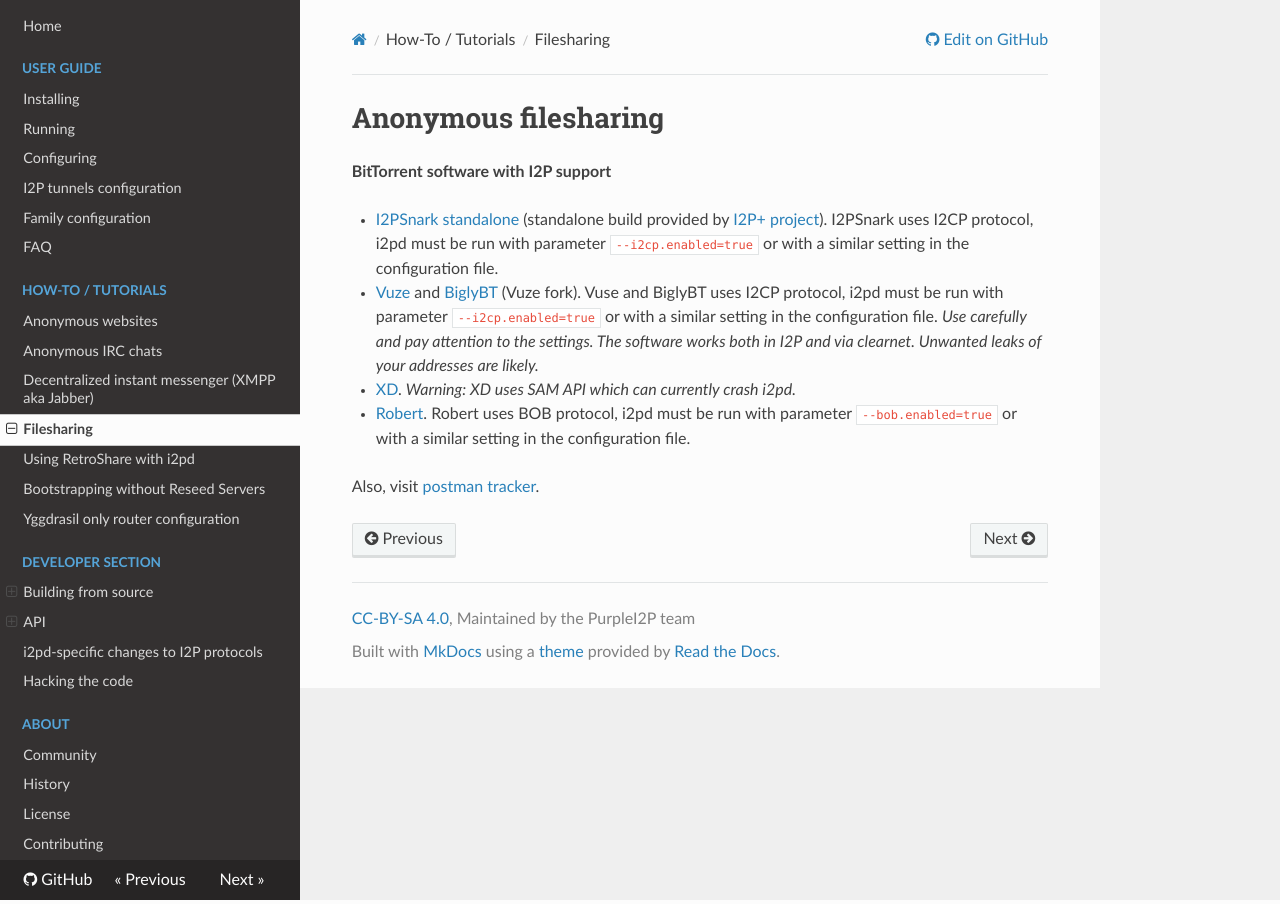
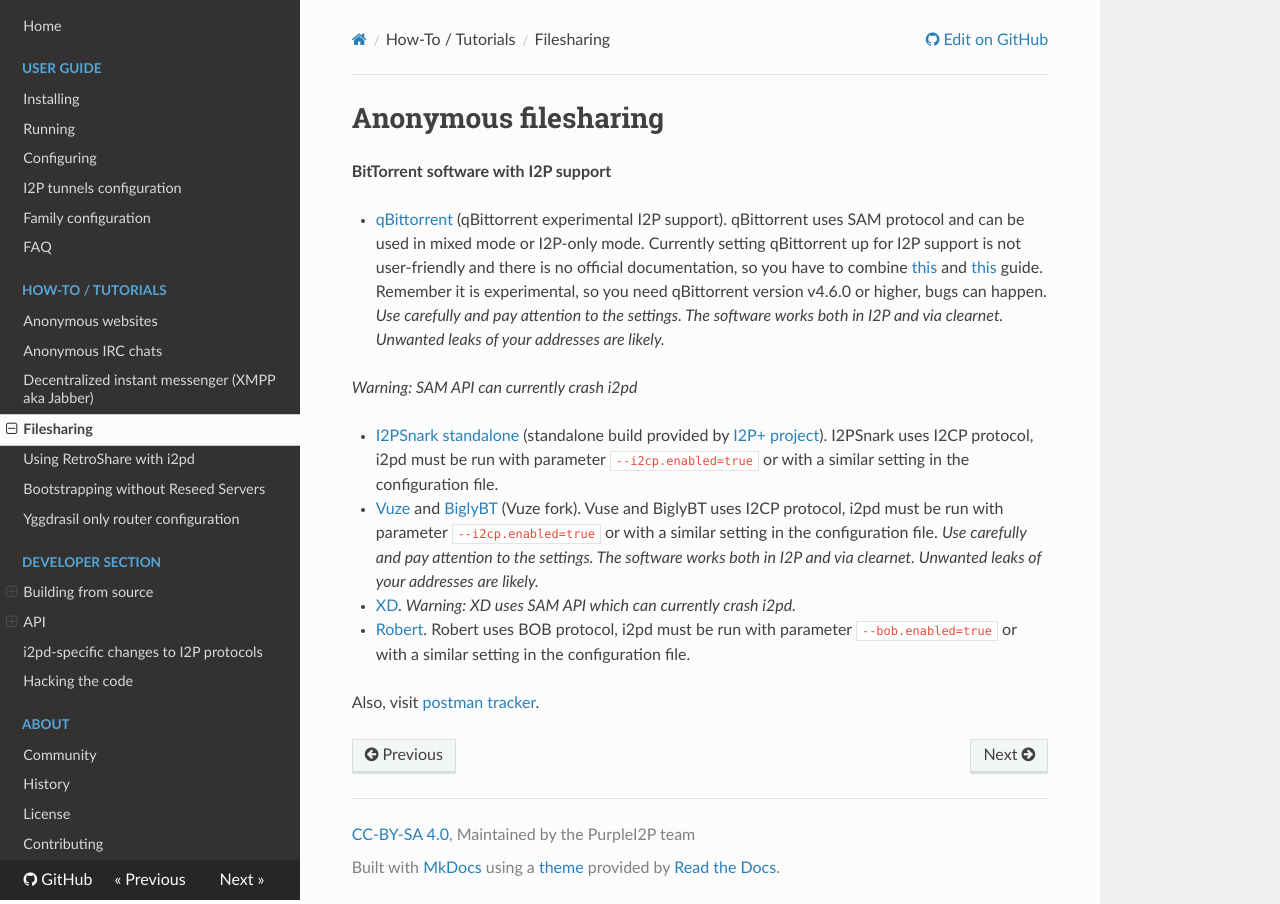
Before and after one commit to PurpleI2P/i2pd_docs_en, an MkDocs documentation site: the page built from docs/tutorials/filesharing.md, in a window 1280 px wide. Built offline with MkDocs 1.6.1, drawn with Linux system fonts in a browser that asks for light colours; nearby versions of some CDN libraries.

Commit message:
add qBittorrent note
Signed-off-by: R4SAS <r4sas@i2pmail.org>

```diff
--- a/docs/tutorials/filesharing.md
+++ b/docs/tutorials/filesharing.md
@@ -2,6 +2,10 @@ Anonymous filesharing
 =====================
 
 **BitTorrent software with I2P support**
+
+- [qBittorrent](http://qbittorrent.org/) (qBittorrent experimental I2P support). qBittorrent uses SAM protocol and can be used in mixed mode or I2P-only mode. Currently setting qBittorrent up for I2P support is not user-friendly and there is no official documentation, so you have to combine [this](http://www.i2pforum.net/viewtopic.php?t=1224) and [this](https://strict3443.codeberg.page/i2p-info/hugo/public/posts/how-to-use-i2p-on-qbittorrent-nox/) guide. Remember it is experimental, so you need qBittorrent version v4.6.0 or higher, bugs can happen. *Use carefully and pay attention to the settings. The software works both in I2P and via clearnet. Unwanted leaks of your addresses are likely.*
+
+*Warning: SAM API can currently crash i2pd*
 
 - [I2PSnark standalone](https://gitlab.com/i2pplus/I2P.Plus/-/jobs/artifacts/master/raw/i2psnark-standalone.zip?job=Java8) (standalone build provided by [I2P+ project](https://i2pplus.github.io/)). I2PSnark uses I2CP protocol, i2pd must be run with parameter `--i2cp.enabled=true` or with a similar setting in the configuration file.
 
```
